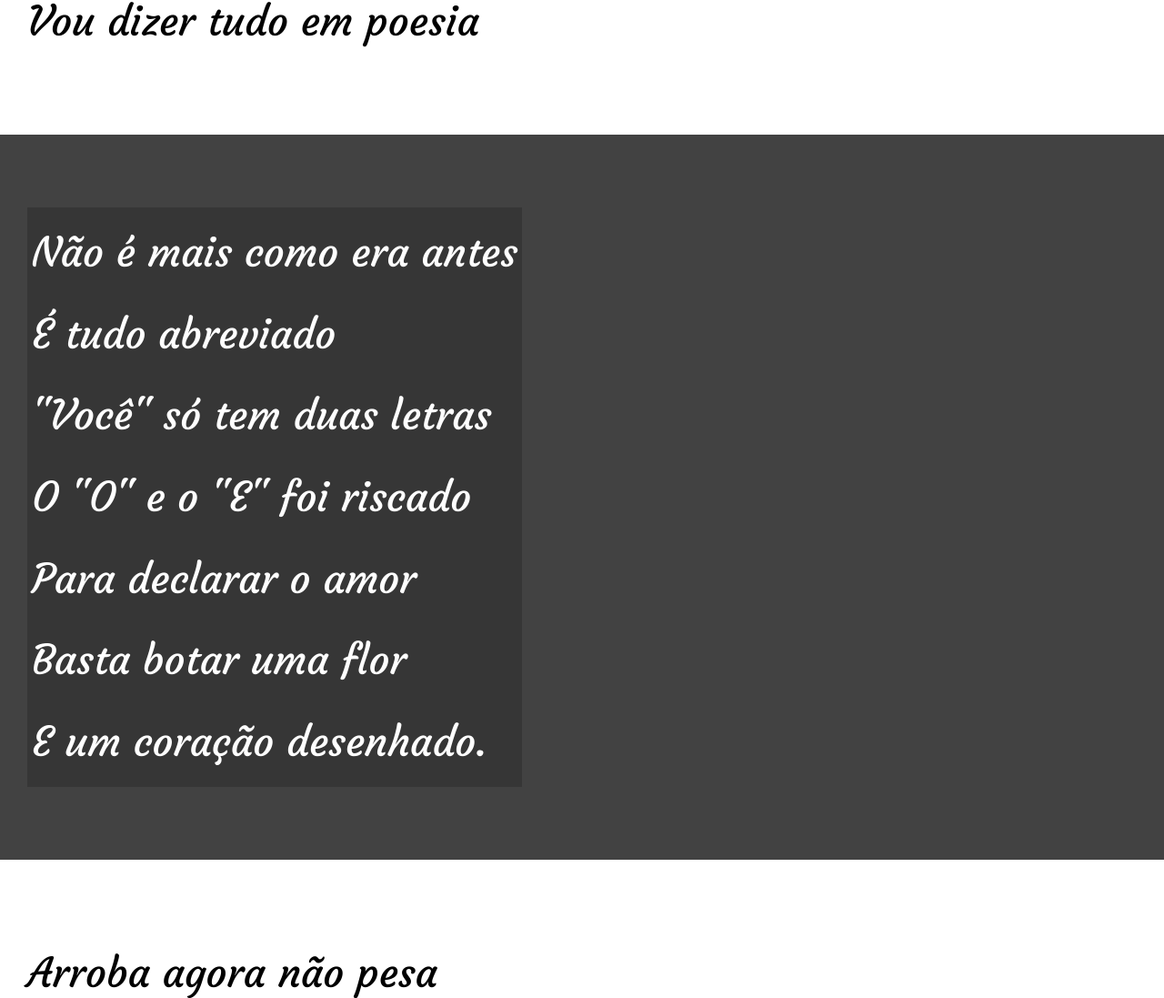
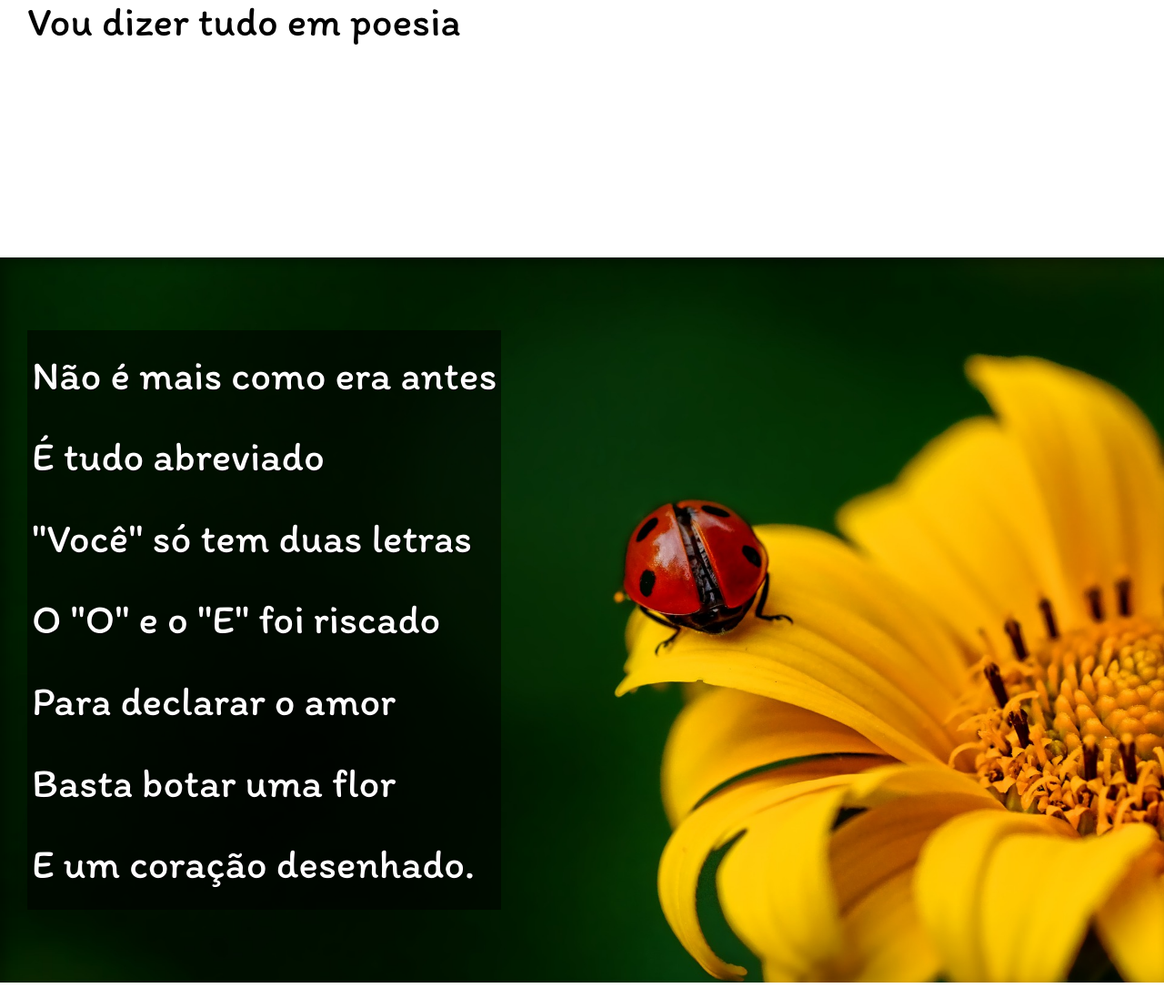
Before and after one commit to axelfaraujo/html-css, a plain HTML site: page desavios/d012/index.html in a window 1280 px wide. Shown: the part 857-1954 px from the top of the page at 91% size. Drawn offline with Linux system fonts and the light colour scheme.

Commit message:
finalizacao do efeito parallax

```diff
--- a/desavios/d012/estilo/style.css
+++ b/desavios/d012/estilo/style.css
@@ -4,10 +4,13 @@
 
 @import url('https://fonts.googleapis.com/css2?family=Courgette&display=swap');
 
+@import url('https://fonts.googleapis.com/css2?family=Itim&display=swap');
+
 :root{
     --font1: Verdana, Geneva, Tahoma, sans-serif;
     --font2:'Passion One', cursive;
     --font3:'Courgette', cursive;
+    --font4: 'Itim', cursive;
 }
 
 
@@ -54,8 +57,12 @@ section{
     padding-bottom: 10vh;
     line-height: 2em;
     padding-left: 30px;
-    font-family: var(--font3);
+    font-family: var(--font4);
     font-size: 3.5vw;
+}
+
+section > p {
+    padding-bottom: 3em;
 }
 
 section.normal{
@@ -66,12 +73,25 @@ section.normal{
 section.imagem{
     background-color: rgb(66, 66, 66);
     color: white;
+    box-shadow: inset 6px 6px 13px 0px rgba(0, 0, 0, 0.342);
+    background-size: cover;
+    background-attachment: fixed;
 }
 
 section.imagem > p{
     display: inline-block;
     padding: 5px;
-    background-color: rgba(0, 0, 0, 0.178);
+    background-color: rgba(0, 0, 0, 0.521);
+    text-shadow: 1px 1px 0px black;
+}
+
+section#img01{
+    background-image: url('../imagens/background001.jpg');
+    background-position: right center;
+}
+
+section#img02{
+    background-image: url('../imagens/background002.jpg');
 }
 
 
--- a/desavios/d012/index.html
+++ b/desavios/d012/index.html
@@ -26,7 +26,7 @@
     </section>
 
 
-    <section class="imagem">
+    <section class="imagem" id="img01">
         <p>
             Não é mais como era antes<br>
             É tudo abreviado<br>
@@ -40,13 +40,15 @@
 
     <section class="normal">
         <p>
+            <p>
                 Arroba agora não pesa<br>
                 É parte de um endereço<br>
                 Ponto final nem se usa<br>
                 Ou vai até no começo<br>
                 Agora é .com<br>
                 Se o saite é muito bom <br>
-            Ele vale um alto preço. <br>
+                Ele vale um alto preço.<br>
+            </p>
             Pra piorar a liguagem <br>
             O emoticom é um risco <br>
             Tem símbolo para tudo <br>
@@ -58,7 +60,7 @@
     </section>
 
 
-    <section class="imagem">
+    <section class="imagem" id="img02">
         <p>
             Tenho saudade das cartas <br>
             Escritas com a própria mão <br>
@@ -73,6 +75,7 @@
 
     <section class="normal">
         <p>
+            <p>
                 Agora, escrevo e envio <br>
                 Chegando na mesma hora <br>
                 Mas quando vou prosear <br>
@@ -80,6 +83,7 @@
                 Abriu outro aplicativo <br>
                 O mundo ficou cativo <br>
                 Da tecnologia do agora. <br>
+            </p>
             Felizmente, pra orar <br>
             Não precisa de internet <br>
             Deus escuta todo mundo <br>
```
Lines whose indentation alone changed are shown as unchanged.
